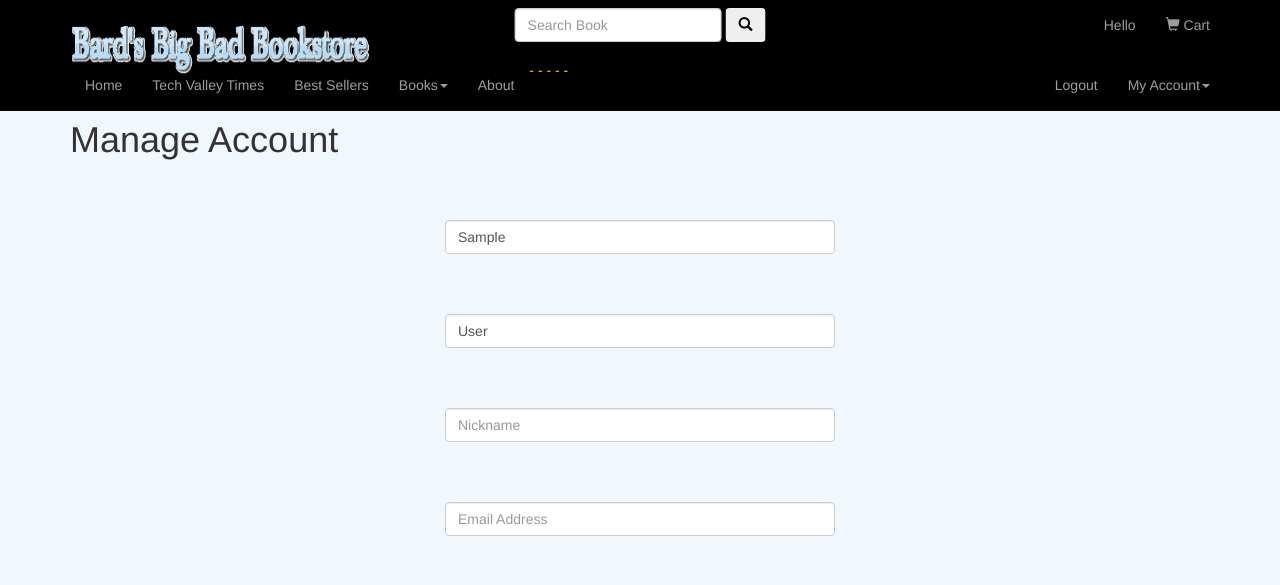
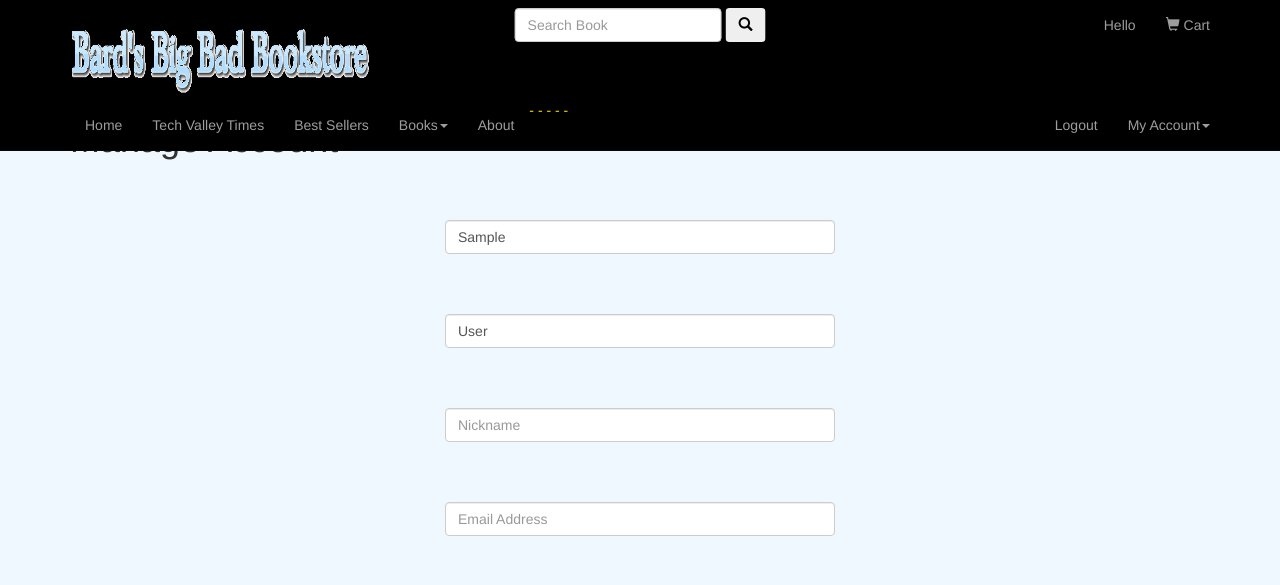
Before and after one commit to EricRado/software-eng-project, a Django app: page /accounts/manageAccount/ in a window 1280 px wide. Shown: the top 585 px of the page. Run offline with Django 3.2, Linux system fonts and the light colour scheme; the visitor is signed in with stand-in values (Sample User, id 1); data comes from the database, SQL or seed files in the repository; some libraries are stand-ins or nearby versions.

Commit message:
revert changes to layout

```diff
--- a/bookstore/templates/layout.html
+++ b/bookstore/templates/layout.html
@@ -25,7 +25,7 @@
     <nav class="navbar navbar-inverse navbar-fixed-top" role="navigation">
 
         <div class="container">
-            <div class="navbar-header" style="height:60px;">
+            <div class="navbar-header" style="height:100px;">
                 <button class="navbar-toggle collapsed" type="button" data-toggle="collapse"
                         data-target="#navbarTop" aria-controls="navbar" aria-expanded="false">
                     <span class="sr-only">Toggle Navigation</span>
@@ -33,7 +33,7 @@
                     <span class="icon-bar"></span>
                     <span class="icon-bar"></span>
                 </button>
-                <a class="navbar-brand" href="#"><img id="imageResource" src="{% static 'img/homelogo.png' %}" class="result" height="60" width="300"></a>
+                <a class="navbar-brand" href="#"><img id="imageResource" src="{% static 'img/homelogo.png' %}" class="result" height="80" width="300"></a>
             </div>
 
             <div class="navbar-collapse collapse" id="navbarTop">
```
